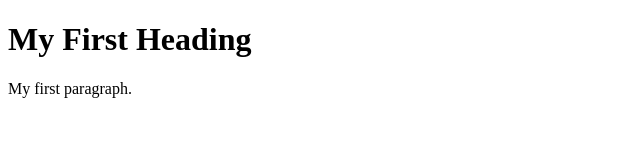
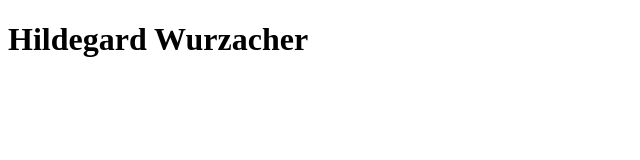
Before and after one commit to hwurzarcher/hilde-website, a plain HTML site: page index.html in a window 1280 px wide. Shown: the whole page, without its empty margins (0-640 px from the left). Drawn offline with Linux system fonts and the light colour scheme.

Commit message:
Add files via upload

```diff
--- a/index.html
+++ b/index.html
@@ -1,12 +1,12 @@
  <!DOCTYPE html>
 <html>
 <head>
-<title>Page Title</title>
+<title>Hildegard Wurzacher</title>
+<link rel="stylesheet" type="text/css" href="styles/style.css">
 </head>
 <body>
 
-<h1>My First Heading</h1>
-<p>My first paragraph.</p>
+<h1>Hildegard Wurzacher</h1>
 
 </body>
 </html>
```
